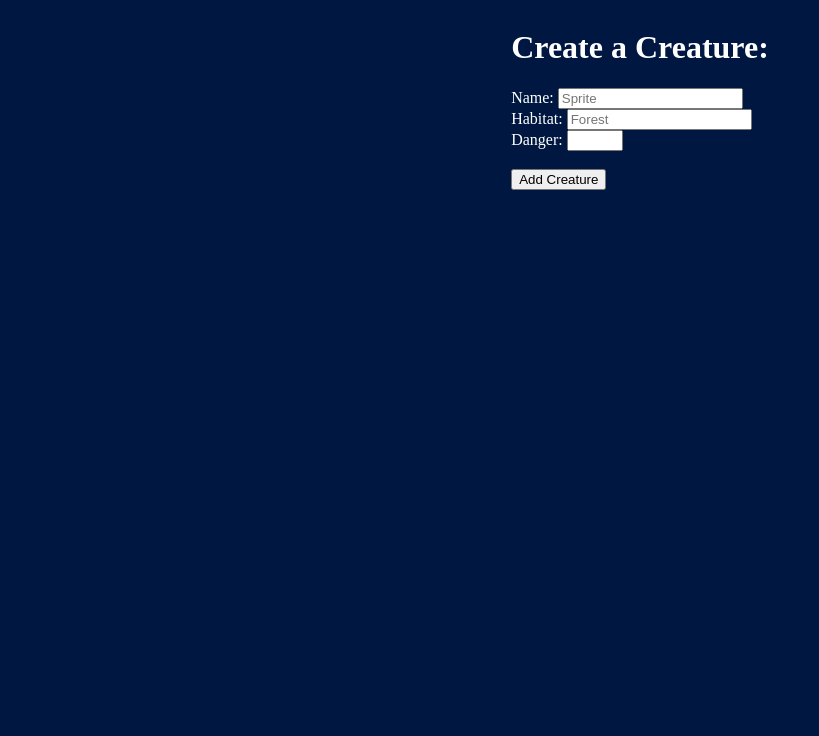
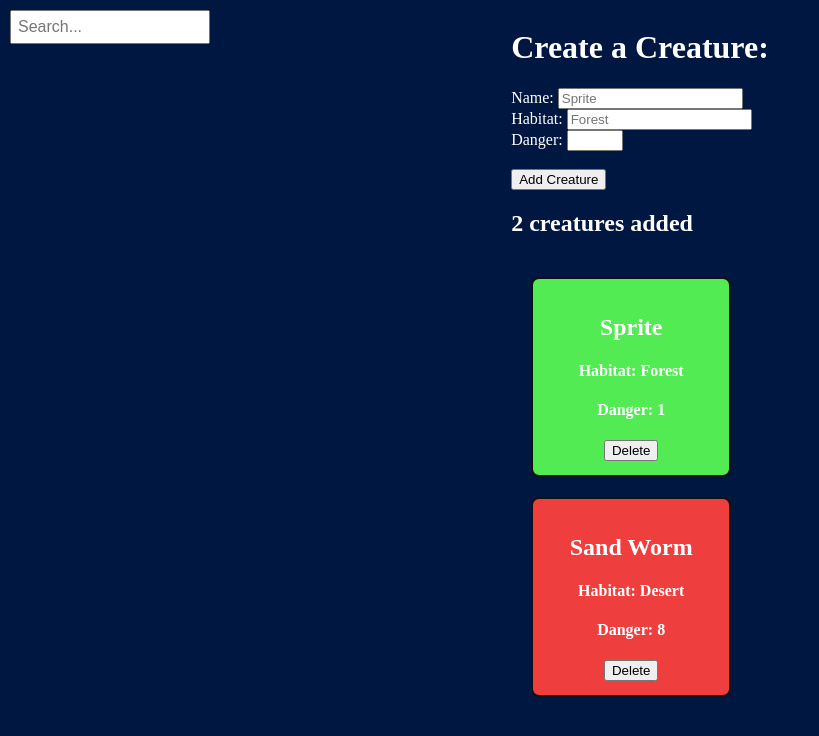
Before and after one commit to N-Ashworth/test-website, a plain HTML site: page index.html in a window 1280 px wide. Shown: the whole page, without its empty margins (0-819 px from the left). Drawn offline with Linux system fonts and the light colour scheme.

Commit message:
Added search bar

```diff
--- a/index.html
+++ b/index.html
@@ -7,6 +7,8 @@
 </head>
 
 <body>
+    <input type="text" id="search" name="search" class="search" placeholder="Search...">
+
     <div>
         <h1>Create a Creature:</h1>
 
@@ -23,6 +25,7 @@
             <button id="add-creature">Add Creature</button>
         </div>
 
+        <h2 id="creature-counter">0 creatures added</h2>
         <div class="creature-list" id="creature-list">
         </div>
     </div>
--- a/script.js
+++ b/script.js
@@ -1,12 +1,35 @@
 const creature_button = document.getElementById("add-creature");
+const search_bar = document.getElementById("search")
 
-let animals = [];
+let animals = JSON.parse(localStorage.getItem("creatures"))
+
+if(!animals) {
+    animals = [
+        {
+            "name": "Sprite",
+            "habitat": "Forest",
+            "danger": "1"
+        },
+        {
+            "name": "Sand Worm",
+            "habitat": "Desert",
+            "danger": "8"
+        }
+    ];
+}
 
 function refreshCreatureList() {
+    const search = search_bar.value;
+
     const an_list = document.getElementById("creature-list");
     an_list.replaceChildren()
+    localStorage.setItem("creatures", JSON.stringify(animals))
+    for(const animal of animals) {
+        //only show ones that follow the search
+        if(search !== "" && !animal.name.toLowerCase().includes(search.toLowerCase())) {
+            continue;
+        }
 
-    for(const animal of animals) {
         const an_card = document.createElement("div");
         an_card.className = "card";
 
@@ -40,6 +63,13 @@ function refreshCreatureList() {
 
         an_list.appendChild(an_card);
     }
+
+    counter = document.getElementById("creature-counter")
+    article = "s"
+    if(animals.length == 1) {
+        article = ""
+    }
+    counter.textContent = `${String(animals.length)} creature${article} added`
 }
 
 function deleteCreature(animal) {
@@ -65,3 +95,7 @@ function creatureButtonClicked() {
 }
 
 creature_button.addEventListener("click", creatureButtonClicked);
+
+refreshCreatureList()
+
+search_bar.addEventListener("input", refreshCreatureList)
--- a/style.css
+++ b/style.css
@@ -27,3 +27,13 @@ body {
   padding: 15px;
   text-align: center;
 }
+
+.search {
+    position: fixed;
+    top: 10px;
+    left: 10px;
+
+    width: 200px;
+    padding: 6px;
+    font-size: 16px;
+}
```
